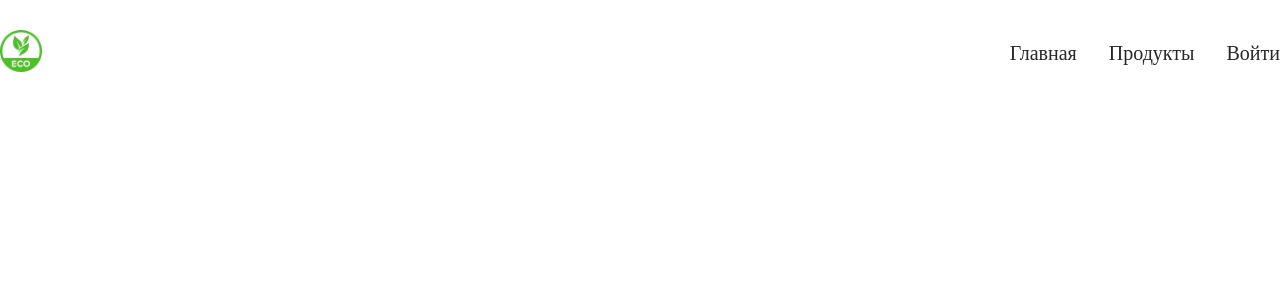
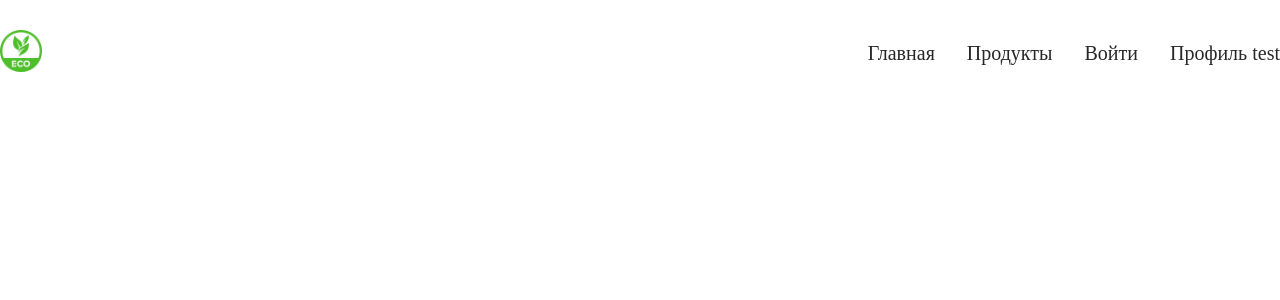
Before and after one commit to Anatoli1022/nft, a React (Vite) app: page / in a window 1280 px wide. Shown: the top 300 px of the page. Built offline with nearby package versions, Linux system fonts and the light colour scheme.

Commit message:
feat: adds test link

```diff
--- a/src/components/shared/header/Header.jsx
+++ b/src/components/shared/header/Header.jsx
@@ -13,7 +13,7 @@ const Header = () => {
         <nav className={cx('navigation')}>
           <div>
             <Link to="/">
-              <img src={logo} loading="eager" className={cx('logo')}/>
+              <img src={logo} loading="eager" className={cx('logo')} />
             </Link>
           </div>
           <ul className={cx('list')}>
@@ -39,6 +39,11 @@ const Header = () => {
                 </Link>
               )}
             </li>
+            <li>
+              <Link to="/profile" className={cx('link')}>
+                Профиль test
+              </Link>
+            </li>
           </ul>
         </nav>
       </div>
```
